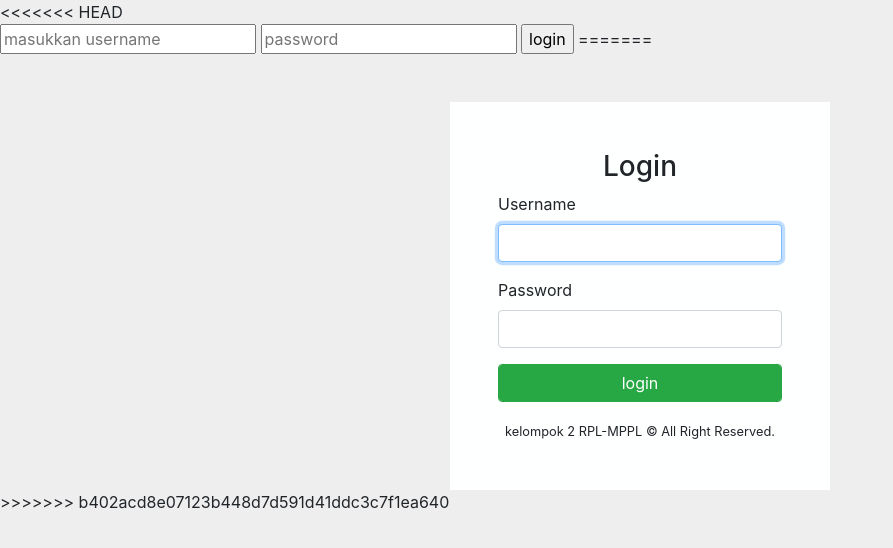
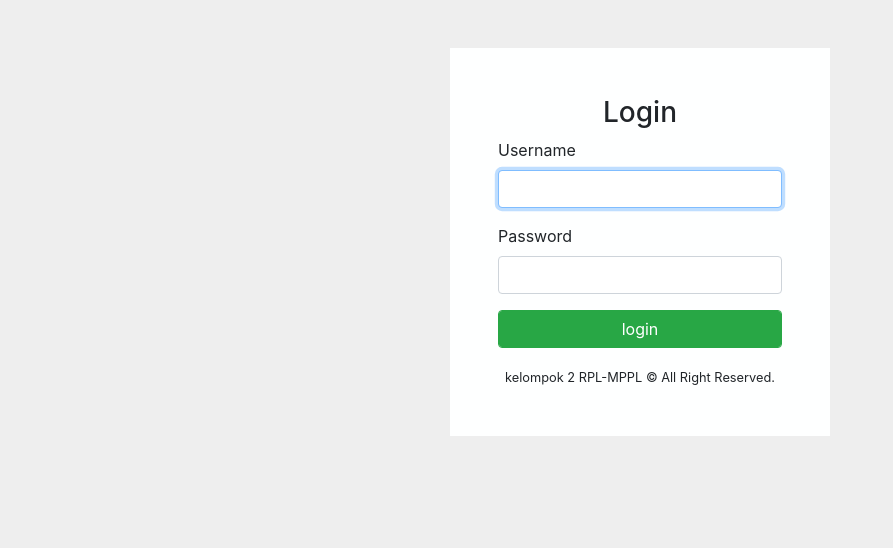
Before and after one commit to FortEXE/TubesRPL, a CodeIgniter app: page /TubesRPL/index.php/welcome/login in a window 1280 px wide. Shown: the top 548 px of the page, without its empty margins (0-893 px from the left). Run offline with CodeIgniter, Linux system fonts and the light colour scheme; some libraries are stand-ins or nearby versions.

Commit message:
Fix merge

```diff
--- a/application/views/Template/footer.php
+++ b/application/views/Template/footer.php
@@ -0,0 +1,6 @@
+<script src="https://code.jquery.com/jquery-3.2.1.slim.min.js" integrity="sha384-KJ3o2DKtIkvYIK3UENzmM7KCkRr/rE9/Qpg6aAZGJwFDMVNA/GpGFF93hXpG5KkN" crossorigin="anonymous"></script>
+<script src="https://cdnjs.cloudflare.com/ajax/libs/popper.js/1.12.9/umd/popper.min.js" integrity="sha384-ApNbgh9B+Y1QKtv3Rn7W3mgPxhU9K/ScQsAP7hUibX39j7fakFPskvXusvfa0b4Q" crossorigin="anonymous"></script>
+<script src="https://maxcdn.bootstrapcdn.com/bootstrap/4.0.0/js/bootstrap.min.js" integrity="sha384-JZR6Spejh4U02d8jOt6vLEHfe/JQGiRRSQQxSfFWpi1MquVdAyjUar5+76PVCmYl" crossorigin="anonymous"></script>
+
+</body>
+</html>
--- a/application/views/Template/header.php
+++ b/application/views/Template/header.php
@@ -2,5 +2,7 @@
 <html>
 <head>
 	<title><?= $page_title ?></title>
+	<link rel="icon" href="<?php echo base_url("img/samsung.png"); ?>">
+	<link rel="stylesheet" href="https://maxcdn.bootstrapcdn.com/bootstrap/4.0.0/css/bootstrap.min.css" integrity="sha384-Gn5384xqQ1aoWXA+058RXPxPg6fy4IWvTNh0E263XmFcJlSAwiGgFAW/dAiS6JXm" crossorigin="anonymous">
 </head>
-<body>
+<body style="background-color: #EEEEEE">
--- a/application/views/v_login.php
+++ b/application/views/v_login.php
@@ -1,18 +1,3 @@
-<<<<<<< HEAD
-<form action="<?= site_url('auth/cek_login') ?>" method="post" accept-charset="utf-8">
-	<input type="username" name="username" value="" placeholder="masukkan username">
-	<input type="password" name="password" value="" placeholder="password">
-	<input type="submit" name="submit" value="login">
-
-=======
-<!DOCTYPE html>
-<html>
-<head>
- <link rel="icon" href="<?php echo base_url("img/samsung.png"); ?>">
- <link rel="stylesheet" href="https://maxcdn.bootstrapcdn.com/bootstrap/4.0.0/css/bootstrap.min.css" integrity="sha384-Gn5384xqQ1aoWXA+058RXPxPg6fy4IWvTNh0E263XmFcJlSAwiGgFAW/dAiS6JXm" crossorigin="anonymous">
- <title>Panel Admin &mdash; Login</title>
-</head>
-<body style="background-color: #EEEEEE">
 
  <div class="container mt-5">
   <form action="<?= site_url('auth/cek_login') ?>" method="POST">
@@ -42,13 +27,3 @@
    </div>
   </form>
  </div>
-
-
- <script src="https://code.jquery.com/jquery-3.2.1.slim.min.js" integrity="sha384-KJ3o2DKtIkvYIK3UENzmM7KCkRr/rE9/Qpg6aAZGJwFDMVNA/GpGFF93hXpG5KkN" crossorigin="anonymous"></script>
-  <script src="https://cdnjs.cloudflare.com/ajax/libs/popper.js/1.12.9/umd/popper.min.js" integrity="sha384-ApNbgh9B+Y1QKtv3Rn7W3mgPxhU9K/ScQsAP7hUibX39j7fakFPskvXusvfa0b4Q" crossorigin="anonymous"></script>
-  <script src="https://maxcdn.bootstrapcdn.com/bootstrap/4.0.0/js/bootstrap.min.js" integrity="sha384-JZR6Spejh4U02d8jOt6vLEHfe/JQGiRRSQQxSfFWpi1MquVdAyjUar5+76PVCmYl" crossorigin="anonymous"></script>
-</body>
-</body>
-</html>
-
->>>>>>> b402acd8e07123b448d7d591d41ddc3c7f1ea640
```
Also changed, not shown: application/views/v_beranda.php (+4 -45 lines).
